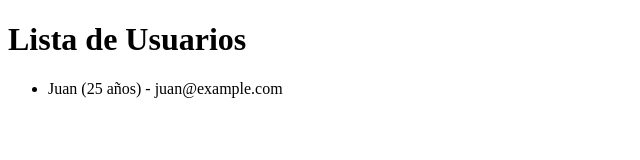
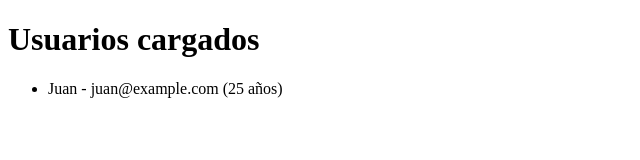
Before and after one commit to jonathancruz826/prueba, a plain HTML site: page index.html in a window 1280 px wide. Shown: the whole page, without its empty margins (0-640 px from the left). Drawn offline with Linux system fonts and the light colour scheme.

Commit message:
Update index.html

```diff
--- a/index.html
+++ b/index.html
@@ -2,22 +2,28 @@
 <html>
 <head>
   <meta charset="UTF-8">
-  <title>Mi Base de Datos</title>
+  <title>Visualizador de Datos</title>
 </head>
 <body>
-  <h1>Lista de Usuarios</h1>
-  <ul id="lista"></ul>
+  <h1>Usuarios cargados</h1>
+  <ul id="usuarios"></ul>
 
   <script>
-    fetch('data.json')
-      .then(response => response.json())
+    // Evita el caché usando una query única basada en la hora actual
+    const url = 'data.json?v=' + new Date().getTime();
+
+    fetch(url)
+      .then(res => res.json())
       .then(data => {
-        const lista = document.getElementById('lista');
+        const lista = document.getElementById('usuarios');
         data.forEach(usuario => {
-          const item = document.createElement('li');
-          item.textContent = `${usuario.nombre} (${usuario.edad} años) - ${usuario.email}`;
-          lista.appendChild(item);
+          const li = document.createElement('li');
+          li.textContent = `${usuario.nombre} - ${usuario.email} (${usuario.edad} años)`;
+          lista.appendChild(li);
         });
+      })
+      .catch(err => {
+        console.error('Error cargando datos:', err);
       });
   </script>
 </body>
```
